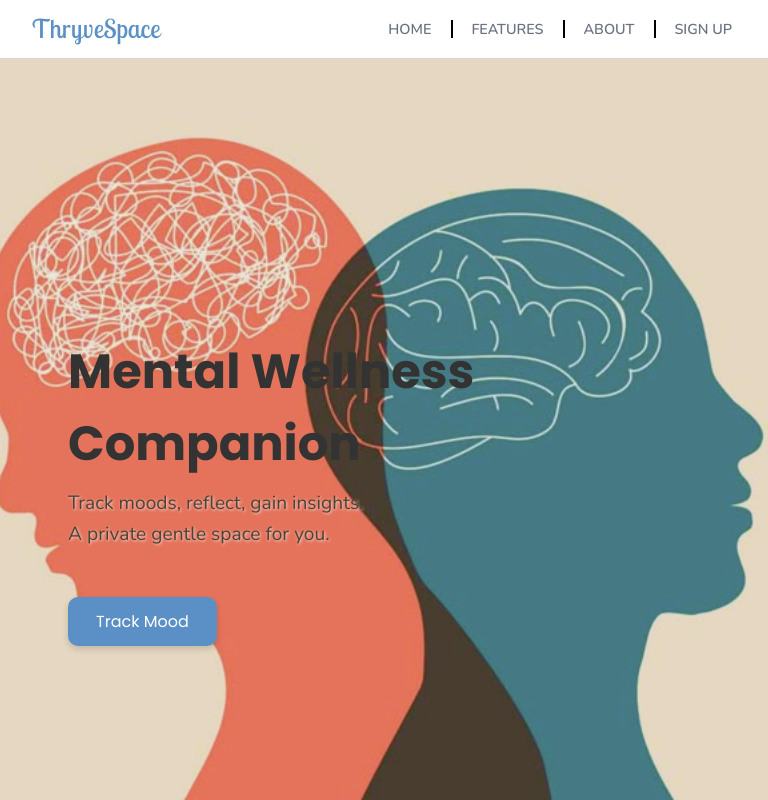
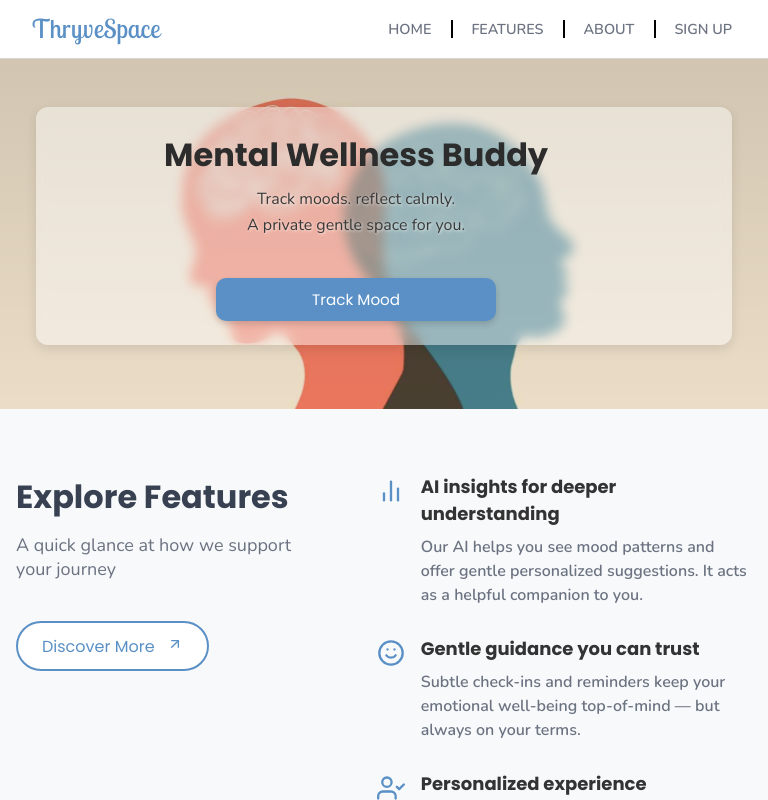
Before and after one commit to ProjectHireReady/ThryveSpace, a React (Vite) app in the folder frontend/: page / in a window 768 px wide. Shown: the top 800 px of the page. Built offline with nearby package versions, Linux system fonts and the light colour scheme; a web font is replaced by a local one.

Commit message:
feat(hero): add Link to mood tracker and improve styles for responsive readability

```diff
--- a/frontend/src/components/Hero.css
+++ b/frontend/src/components/Hero.css
@@ -5,9 +5,10 @@
   align-items: center;
   justify-content: center;
   overflow: hidden;
+  flex-direction: row;
 }
 
-/* Image as LCP element */
+/* Background Image */
 .hero-bg-img {
   position: absolute;
   top: 0;
@@ -18,16 +19,18 @@
   z-index: -1;
 }
 
+/* A slight transparent overlay on top of the image to help text show better */
 .overlay {
   position: absolute;
   top: 0;
   left: 0;
   height: 100%;
   width: 100%;
-  background-color: rgba(0, 0, 0, 0.072);
+  background-color: rgba(0, 0, 0, 0.075);
   z-index: 0;
 }
 
+/* A fade-in animation that slides the content up while showing it */
 @keyframes fadeInUp {
   from {
     opacity: 0;
@@ -39,6 +42,7 @@
   }
 }
 
+/* Hero Content */
 .hero-content {
   position: relative;
   z-index: 1;
@@ -49,10 +53,12 @@
   animation: fadeInUp 1s ease-out;
 }
 
+/* Limits how wide the text group can go */
 .text-group {
   max-width: 600px;
 }
 
+/* Main heading style */
 .hero h1 {
   font-size: 3rem;
   color: #333;
@@ -60,6 +66,7 @@
   font-weight: bold;
 }
 
+/* Paragraph under the heading */
 .hero p {
   font-size: 1.2rem;
   margin-bottom: 1.5rem;
@@ -68,6 +75,7 @@
   text-shadow: 1px 1px 3px rgba(255, 255, 255, 0.7);
 }
 
+/* Button style */
 .hero-btn {
   padding: 12px 20px;
   background-color: #5a90c5;
@@ -93,7 +101,6 @@
   .hero-content {
     padding-top: 3rem;
     padding-inline: 2rem;
-    flex-direction: row;
     align-items: flex-end;
     gap: 2rem;
   }
@@ -132,6 +139,7 @@
   .hero-content {
     padding-top: 6rem;
     padding-inline: 1rem;
+    text-align: left;
   }
 
   .hero h1 {
@@ -142,3 +150,59 @@
     font-size: 1.3rem;
   }
 }
+
+/* Mobile and small tablets: switch to vertical layout and improve readability */
+@media (max-width: 1023px) {
+  .hero {
+    flex-direction: column;
+    height: auto;
+    align-items: center;
+    justify-content: flex-start;
+    padding-block: 4rem 2.5rem;
+  }
+
+  .hero-bg-img {
+    height: 50vh;
+    object-position: center top;
+  }
+
+  /* Lighter gradient on top of image to help text pop */
+  .overlay {
+    background: linear-gradient(
+      to bottom,
+      rgba(0, 0, 0, 0.15),
+      rgba(0, 0, 0, 0.03)
+    );
+    height: 50vh;
+  }
+
+  /* Mobile text container with blur and soft background */
+  .hero-content {
+    margin-top: -1rem;
+    padding: 1.5rem 1.25rem;
+    text-align: center;
+    background: rgba(255, 255, 255, 0.45);
+    backdrop-filter: blur(6px);
+    border-radius: 0.75rem;
+    box-shadow: 0 4px 12px rgba(0, 0, 0, 0.1);
+  }
+
+  .hero h1 {
+    font-size: 2rem;
+    color: #2c2c2c;
+  }
+
+  .hero p {
+    font-size: 1rem;
+    color: #3a3a3a;
+  }
+
+  /* Full-width button on mobile */
+  .hero-btn {
+    width: 100%;
+    max-width: 280px;
+    padding: 10px 20px;
+    margin: 1rem auto 0 auto;
+    font-size: 0.95rem;
+  }
+}
--- a/frontend/src/components/Hero.jsx
+++ b/frontend/src/components/Hero.jsx
@@ -1,5 +1,6 @@
 // Hero.jsx
 import { useEffect } from "react";
+import { Link } from "react-router-dom"; //navigate to mood screen
 import heroBg from "../assets/hero-img.svg";
 import "./Hero.css";
 
@@ -15,12 +16,14 @@ function Hero() {
       <div className="overlay"></div>
       <div className="hero-content">
         <div className="text-group">
-          <h1>Mental Wellness Companion</h1>
+          <h1>Mental Wellness Buddy</h1>
           <p>
-            Track moods, reflect, gain insights. <br />
-            A private gentle space for you.
+            Track moods. reflect calmly. <br />A private gentle space for you.
           </p>
-          <button className="hero-btn button">Track Mood</button>
+
+          <Link to="/mood">
+            <button className="hero-btn button">Track Mood</button>
+          </Link>
         </div>
       </div>
     </section>
```
